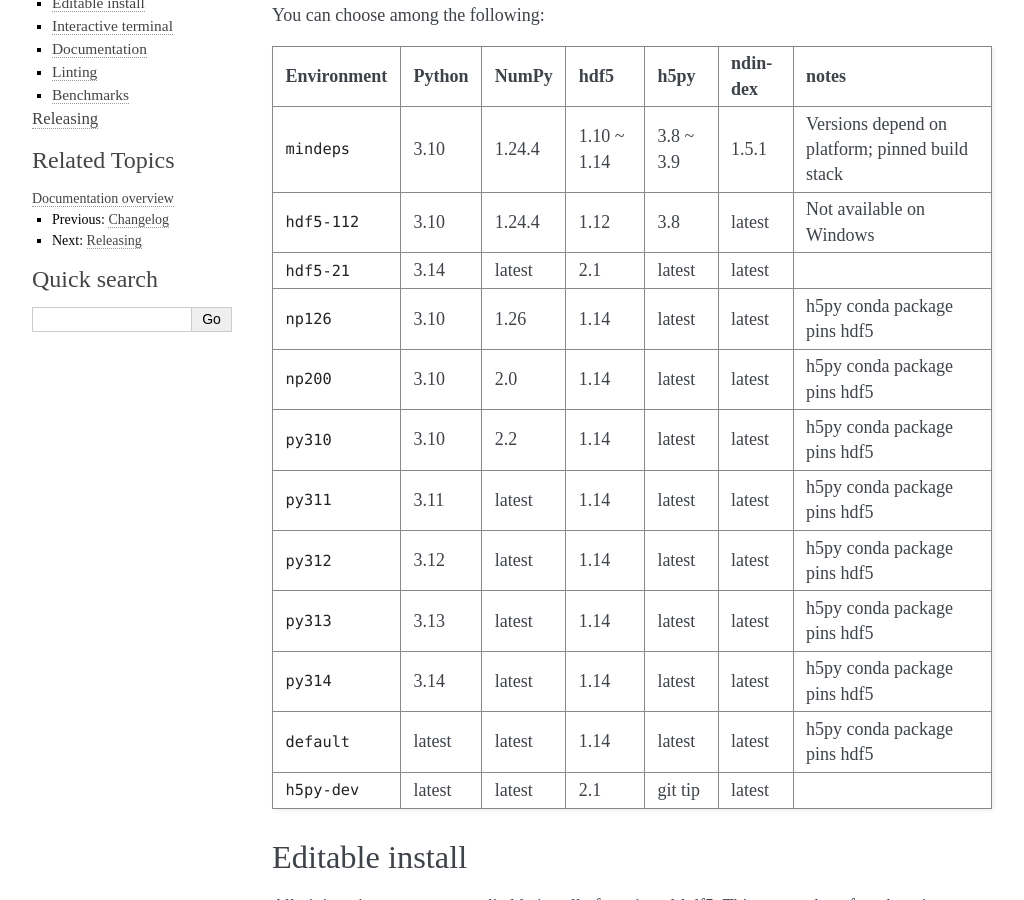
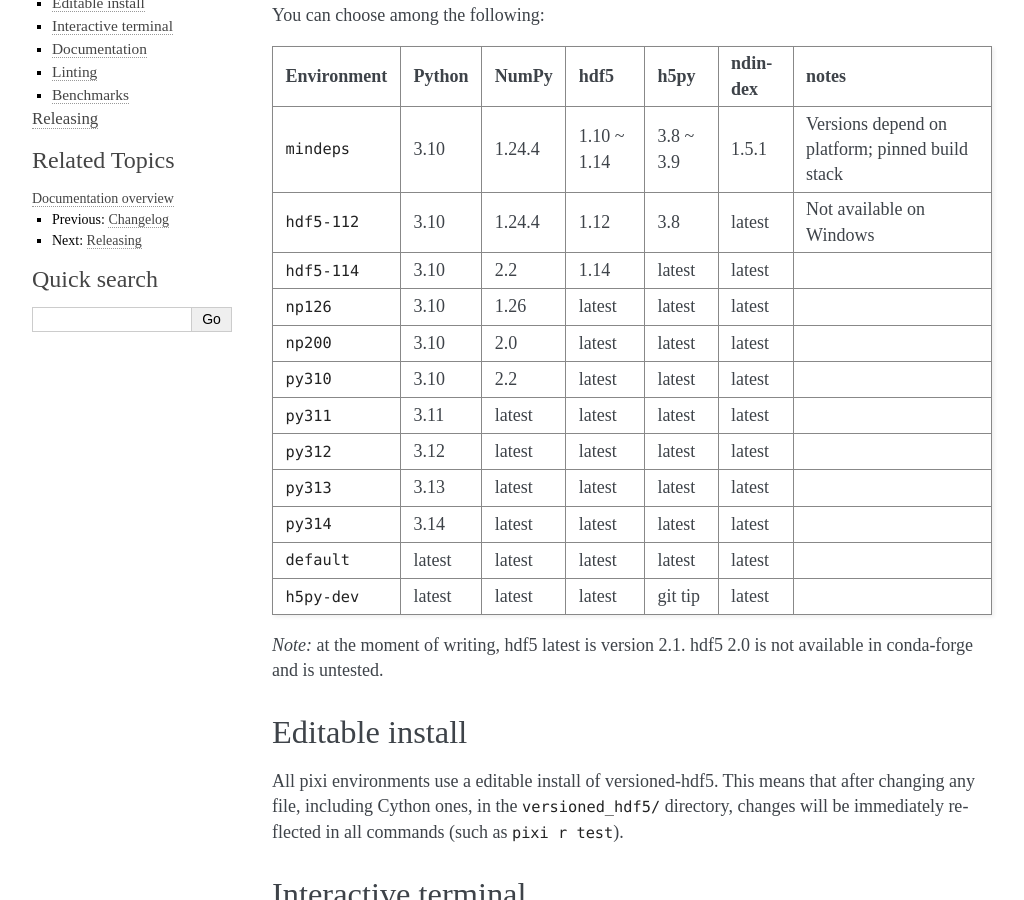
Before and after one commit to deshaw/versioned-hdf5, a Sphinx documentation site: the page built from docs/development.md, in a window 1280 px wide and 900 px high, scrolled down 421 px. Shown: the whole window, without its empty margins (118-1142 px from the left). Built offline with Sphinx 7.4.7, drawn with Linux system fonts in a browser that asks for light colours.

Commit message:
h5py conda package vs. hdf5 2.1 was released (#498)

```diff
--- a/docs/development.md
+++ b/docs/development.md
@@ -23,16 +23,19 @@ You can choose among the following:
 | ----------- | ------ | ------ | ----------- | --------- | ------- | ----------------------------------------------- |
 | `mindeps`   | 3.10   | 1.24.4 | 1.10 ~ 1.14 | 3.8 ~ 3.9 | 1.5.1   | Versions depend on platform; pinned build stack |
 | `hdf5-112`  | 3.10   | 1.24.4 | 1.12        | 3.8       | latest  | Not available on Windows                        |
-| `hdf5-21`   | 3.14   | latest | 2.1         | latest    | latest  |                                                 |
-| `np126`     | 3.10   | 1.26   | 1.14        | latest    | latest  | h5py conda package pins hdf5                    |
-| `np200`     | 3.10   | 2.0    | 1.14        | latest    | latest  | h5py conda package pins hdf5                    |
-| `py310`     | 3.10   | 2.2    | 1.14        | latest    | latest  | h5py conda package pins hdf5                    |
-| `py311`     | 3.11   | latest | 1.14        | latest    | latest  | h5py conda package pins hdf5                    |
-| `py312`     | 3.12   | latest | 1.14        | latest    | latest  | h5py conda package pins hdf5                    |
-| `py313`     | 3.13   | latest | 1.14        | latest    | latest  | h5py conda package pins hdf5                    |
-| `py314`     | 3.14   | latest | 1.14        | latest    | latest  | h5py conda package pins hdf5                    |
-| `default`   | latest | latest | 1.14        | latest    | latest  | h5py conda package pins hdf5                    |
-| `h5py-dev`  | latest | latest | 2.1         | git tip   | latest  |                                                 |
+| `hdf5-114`  | 3.10   | 2.2    | 1.14        | latest    | latest  |                                                 |
+| `np126`     | 3.10   | 1.26   | latest      | latest    | latest  |                                                 |
+| `np200`     | 3.10   | 2.0    | latest      | latest    | latest  |                                                 |
+| `py310`     | 3.10   | 2.2    | latest      | latest    | latest  |                                                 |
+| `py311`     | 3.11   | latest | latest      | latest    | latest  |                                                 |
+| `py312`     | 3.12   | latest | latest      | latest    | latest  |                                                 |
+| `py313`     | 3.13   | latest | latest      | latest    | latest  |                                                 |
+| `py314`     | 3.14   | latest | latest      | latest    | latest  |                                                 |
+| `default`   | latest | latest | latest      | latest    | latest  |                                                 |
+| `h5py-dev`  | latest | latest | latest      | git tip   | latest  |                                                 |
+
+*Note:* at the moment of writing, hdf5 latest is version 2.1.
+hdf5 2.0 is not available in conda-forge and is untested.
 
 ## Editable install
 
```
Also changed, not shown: pyproject.toml (+4 -12 lines), 2 other files.
